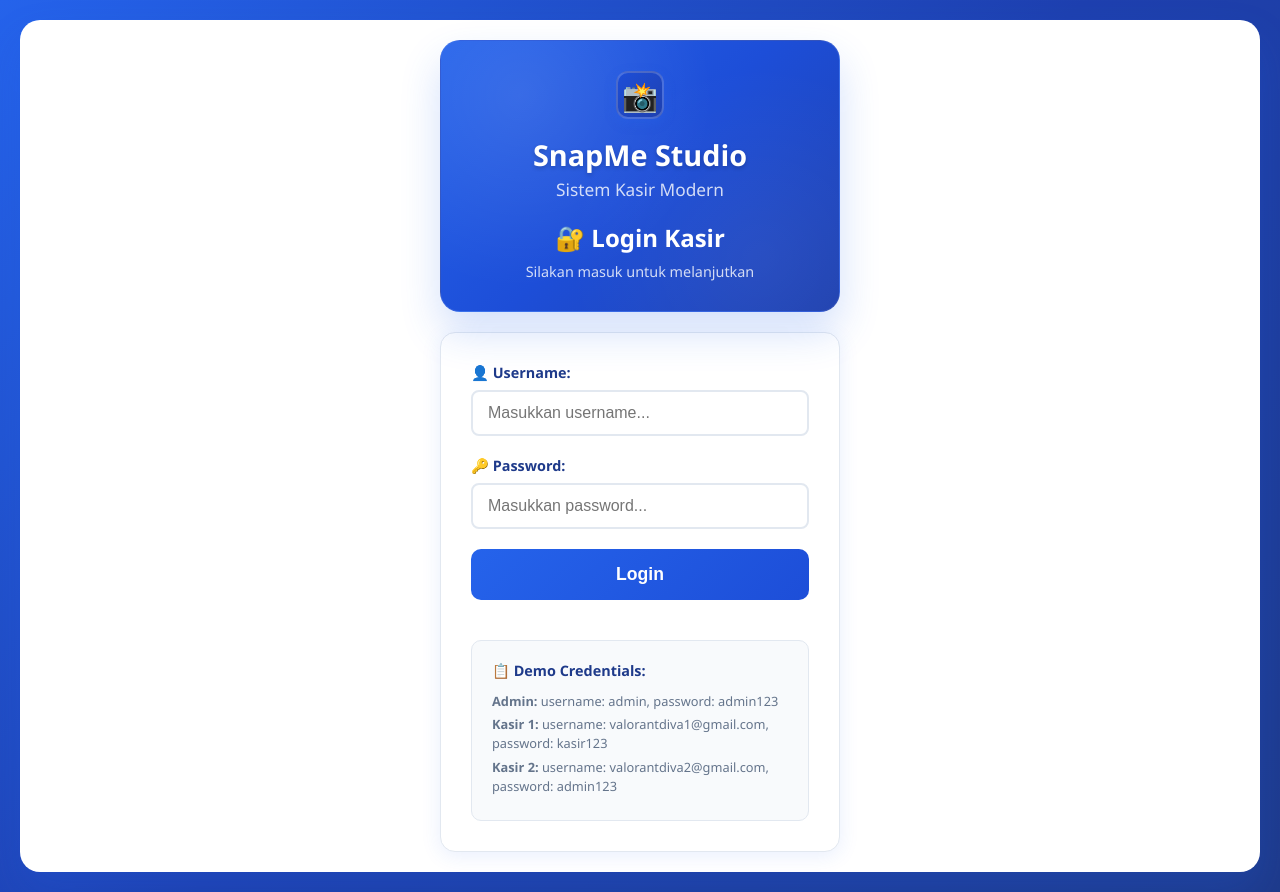
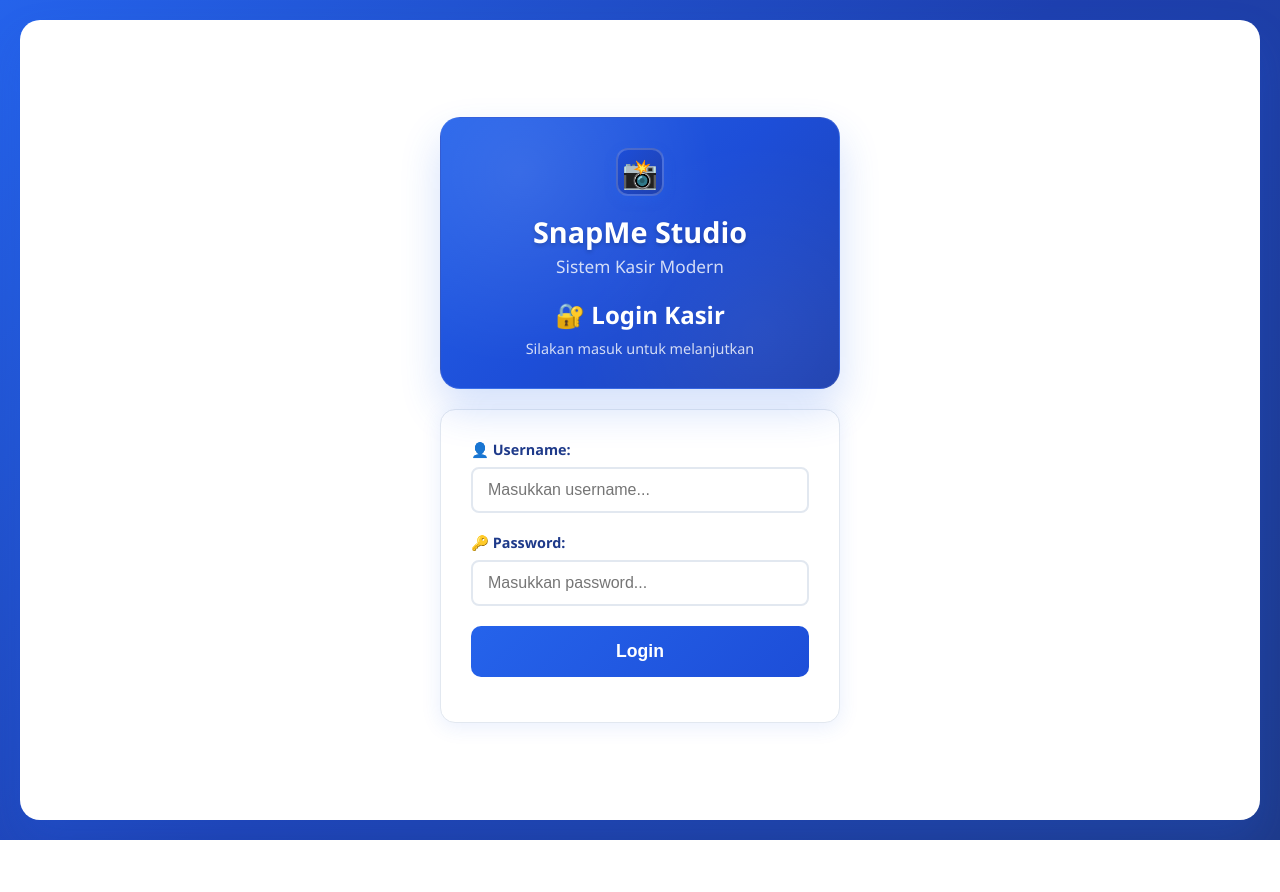
Before and after one commit to leaksopan/SnapMe, a React (Create React App) app: page / in a window 1280 px wide. After the commit the page ends 840 px from the top, so only its background shows below. Built offline with nearby package versions, Linux system fonts and the light colour scheme.

Commit message:
Hapus Credential

```diff
--- a/src/pages/Login.js
+++ b/src/pages/Login.js
@@ -153,33 +153,7 @@ const Login = ({ onLogin }) => {
                 )}
               </form>
 
-              <div style={{
-                marginTop: '25px',
-                padding: '20px',
-                background: '#f8fafc',
-                borderRadius: '10px',
-                border: '1px solid #e2e8f0'
-              }}>
-                <p style={{
-                  fontWeight: '600',
-                  marginBottom: '12px',
-                  color: '#1e3a8a',
-                  fontSize: '0.9rem'
-                }}>
-                  📋 Demo Credentials:
-                </p>
-                <div style={{ fontSize: '0.8rem', color: '#64748b', lineHeight: '1.5' }}>
-                  <p style={{ margin: '4px 0' }}>
-                    <strong>Admin:</strong> username: admin, password: admin123
-                  </p>
-                  <p style={{ margin: '4px 0' }}>
-                    <strong>Kasir 1:</strong> username: valorantdiva1@gmail.com, password: kasir123
-                  </p>
-                  <p style={{ margin: '4px 0' }}>
-                    <strong>Kasir 2:</strong> username: valorantdiva2@gmail.com, password: admin123
-                  </p>
-                </div>
-              </div>
+
             </div>
           </div>
         </div>
```
